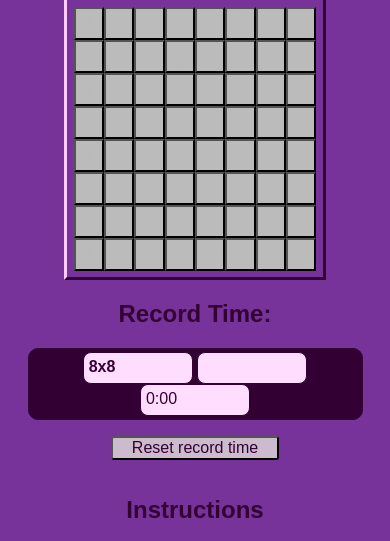
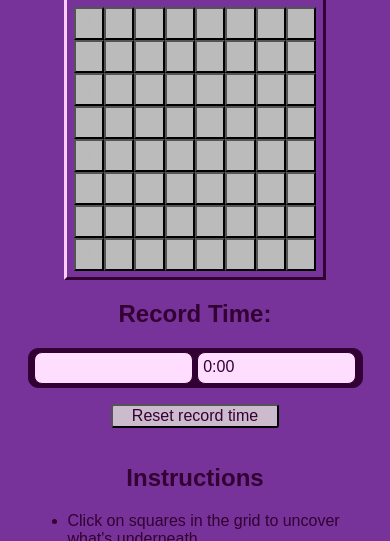
Before and after one commit to swiftwinning/minesweeper, a plain HTML site: page index.html in a window 390 px wide. Shown: the part 228-769 px from the top of the page. Drawn offline with Linux system fonts and the light colour scheme.

Commit message:
CSS update, hides difficulty column in easy-only screen sizes

```diff
--- a/css/minesweeper.css
+++ b/css/minesweeper.css
@@ -221,6 +221,10 @@ a:active {
         display: none;
     }
 
+    td {
+        width: 45%;
+    }
+
     #buttons button {
         width: 80%;
     }
--- a/index.html
+++ b/index.html
@@ -26,7 +26,7 @@
 			<h2>Record Time<span class="mediumViz">s</span>:</h2>
 			<table>
 				<tr>
-					<th>8x8</th>
+					<th class="mediumViz">8x8</th>
 					<td id="easyChamp"> </td>
 					<td id="easyBestTime"> </td>
 				</tr>
```
